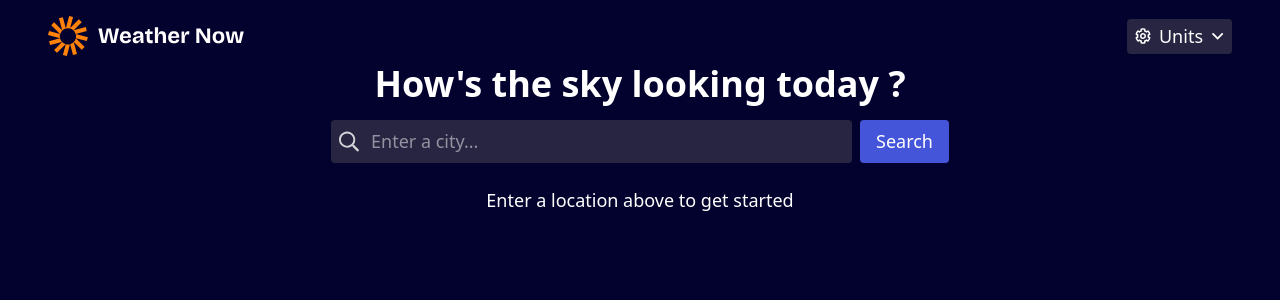
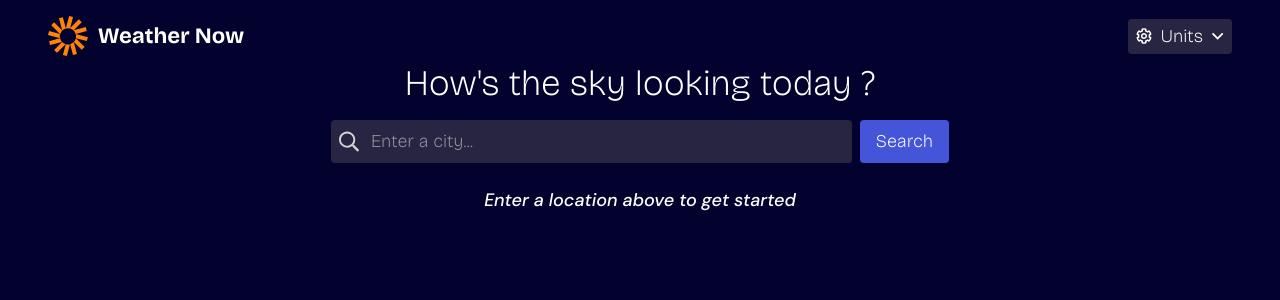
Before and after one commit to joyce-ship-it/adv-weather-app, a React (Vite) app: page / in a window 1280 px wide. Shown: the top 300 px of the page. Built offline with nearby package versions, Linux system fonts and the light colour scheme.

Commit message:
add custom fonts

```diff
--- a/src/App.css
+++ b/src/App.css
@@ -1,4 +1,18 @@
 @import "tailwindcss";
+@font-face {
+  font-family: DMSans;
+  src: url("./assets/fonts/DM_Sans/DMSans-Italic-VariableFont_opsz,wght.ttf");
+  font-style: normal;
+  font-weight: 200 700;
+  font-display: swap;
+}
+@font-face {
+  font-family: bricolage;
+  src: url("./assets/fonts/Bricolage_Grotesque/BricolageGrotesque-VariableFont_opsz,wdth,wght.ttf");
+  font-style: normal;
+  font-weight: 200;
+  font-display: swap;
+}
 @theme {
   --color-neutral-900: hsl(243, 96%, 9%);
   --color-neutral-800: hsl(243, 27%, 20%);
@@ -12,6 +26,9 @@
 
   --color-blue-500: hsl(233, 67%, 56%);
   --color-blue-700: hsl(248, 70%, 36%);
+
+  --font-DMSans: DMSans, "sans-serif";
+  --font-Bricolage: Bricolage, "sans-serif";
 }
 
 #root {
--- a/src/App.tsx
+++ b/src/App.tsx
@@ -17,7 +17,7 @@ function App() {
   console.log(status, weatherData);
   return (
     <UnitContextProvider>
-      <div className="min-h-screen">
+      <div className="font-Bricolage min-h-screen">
         <Header></Header>
         <Title></Title>
         <Error
--- a/src/components/NoResults.tsx
+++ b/src/components/NoResults.tsx
@@ -4,7 +4,7 @@ type NoResultsProps = {
 
 export default function NoResults({ status }: NoResultsProps) {
   return (
-    <h2 className="text-neutral-000 max-w-[1200px] pt-4 text-center font-medium">
+    <h2 className="text-neutral-000 font-DMSans max-w-[1200px] pt-4 text-center font-medium">
       {status === "idle" && "Enter a location above to get started"}
       {status === "empty" && "No search results found!"}
     </h2>
```
